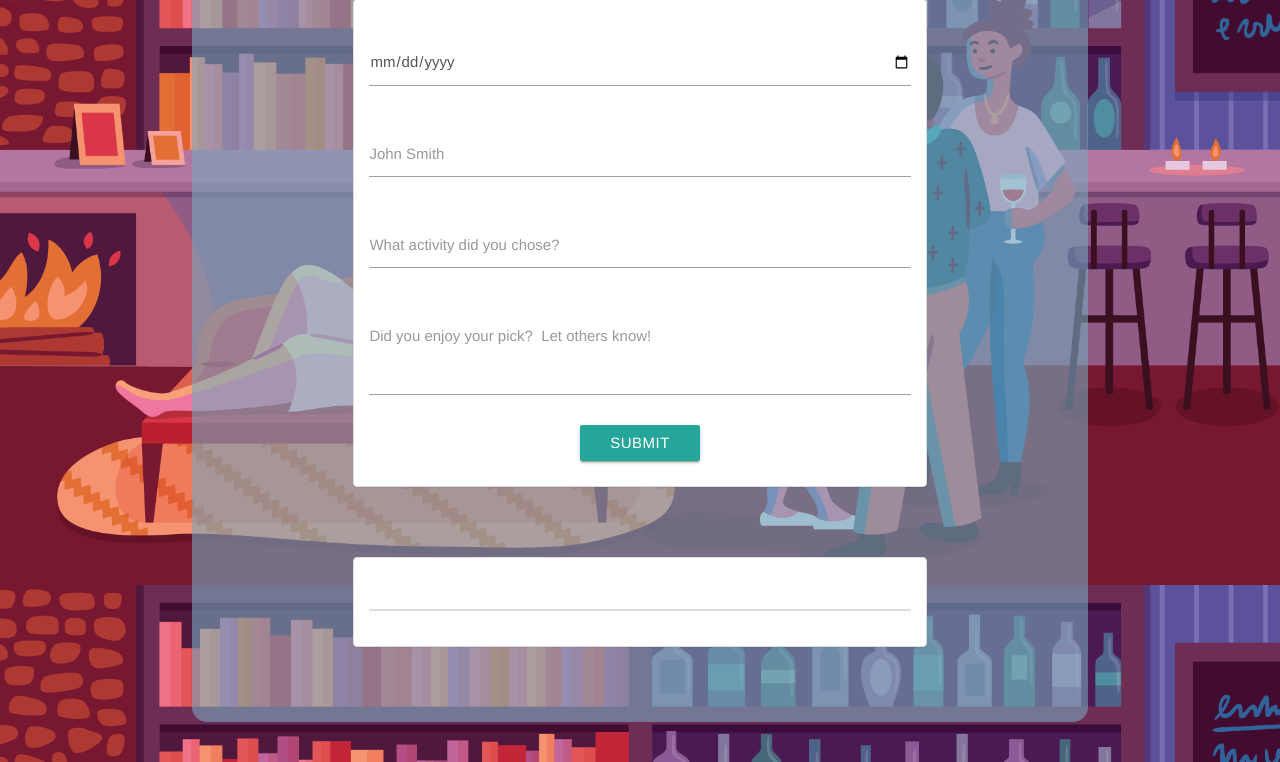
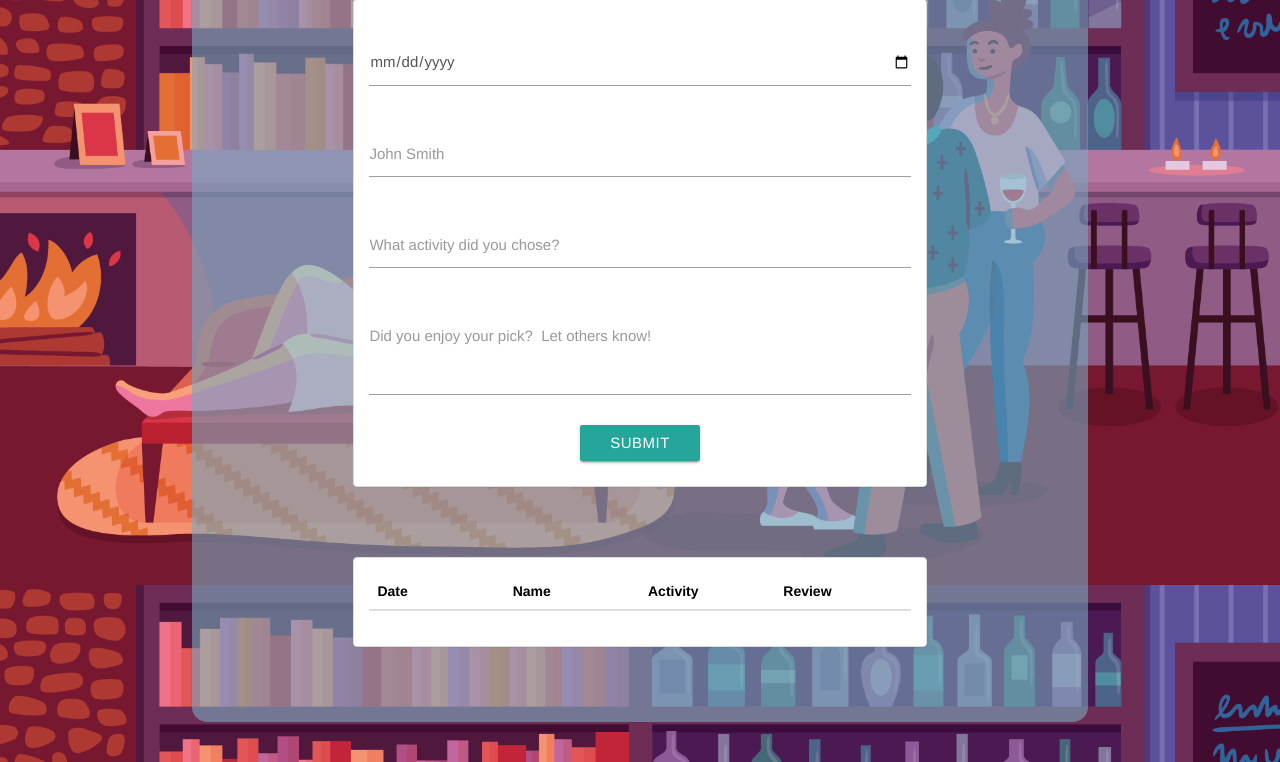
Before and after one commit to tke288/Day-Tripper, a PHP site: page /activitylog.html in a window 1280 px wide. Shown: the part 215-977 px from the top of the page. Run offline with PHP 8.4, Linux system fonts and the light colour scheme; lists and menus that the app fills with data are empty; some libraries are stand-ins or nearby versions.

Commit message:
added activity log styling updates

```diff
--- a/assets/css/stylesheet.css
+++ b/assets/css/stylesheet.css
@@ -302,6 +302,15 @@ Log Page
 .validate {
 	color: black;
 }
+
+table {
+	table-layout: fixed;
+    width: 100%;
+    max-width: 100%;
+    margin-bottom: 20px;
+    color: black;
+    }
+
 /*
 ========================================
   Images
```
